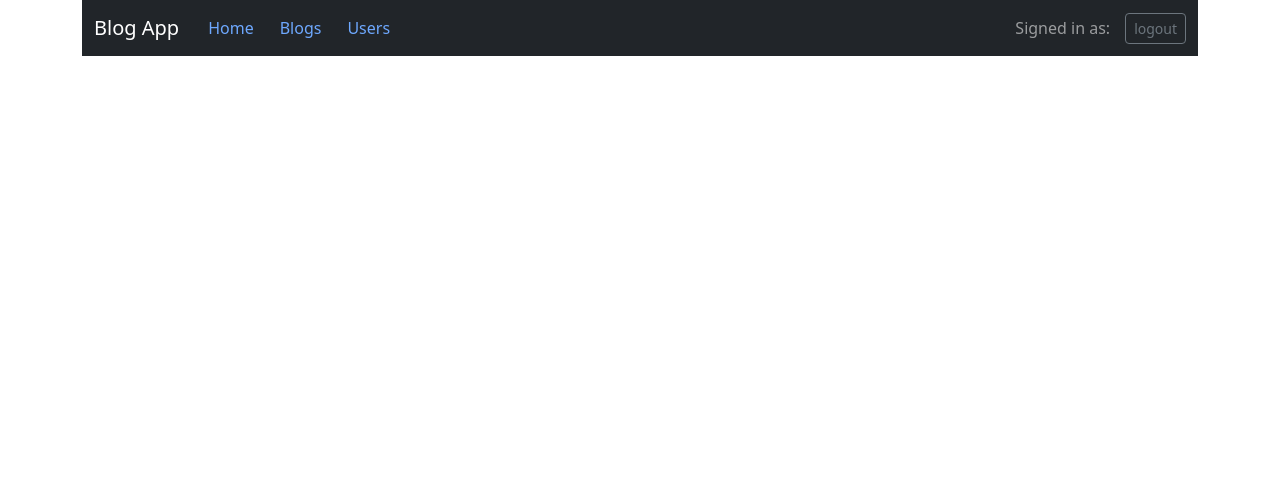
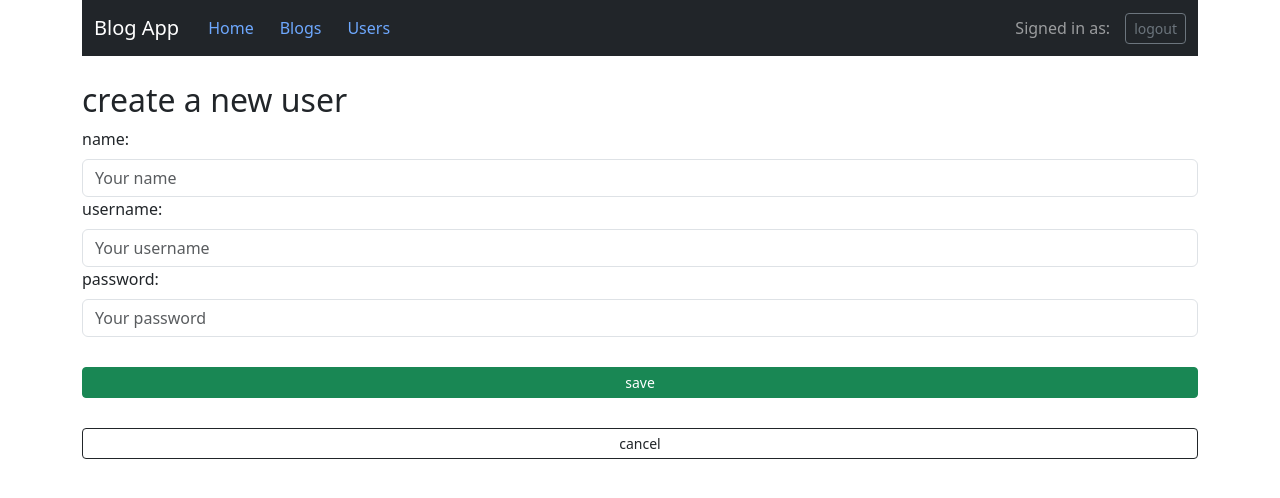
Before and after one commit to MalachyCode/Blog-App, a React (Create React App) app in the folder bloglist-frontend-redux/: page /create in a window 1280 px wide. Shown: the top 498 px of the page. Built offline with nearby package versions, Linux system fonts and the light colour scheme; no server answers.

Commit message:
Updating creating new users functionality

```diff
--- a/bloglist-frontend-redux/src/App.js
+++ b/bloglist-frontend-redux/src/App.js
@@ -21,6 +21,8 @@ import Users from './pages/Users';
 import Login from './pages/Login';
 import UserInfo from './pages/UserInfo';
 import BlogInfo from './pages/BlogInfo';
+// import CreateUser from './pages/CreateUser';
+import UserForm from './components/UserForm';
 import { Button, Container, Navbar, Nav } from 'react-bootstrap';
 
 const App = () => {
@@ -171,6 +173,7 @@ const App = () => {
           element={user ? <Users /> : <Navigate replace to='/login' />}
         />
         <Route path='/login' element={<Login />} />
+        <Route path='/create' element={<UserForm />} />
         <Route
           path='/'
           element={user ? <Home /> : <Navigate replace to='/login' />}
--- a/bloglist-frontend-redux/src/components/UserForm.js
+++ b/bloglist-frontend-redux/src/components/UserForm.js
@@ -1,22 +1,35 @@
 import { useSelector, useDispatch } from 'react-redux';
 import { setMessage } from '../reducers/notificationReducer';
+import { setUsers } from '../reducers/usersReducer';
+import userService from '../services/users';
 import { setUsername } from '../reducers/usernameReducer';
 import { setPassword } from '../reducers/passwordReducer';
 import { setName } from '../reducers/nameReducer';
-import { Button, Form } from 'react-bootstrap';
+import { Alert, Button, Form } from 'react-bootstrap';
+import { useNavigate } from 'react-router-dom';
 
-const UserForm = ({ createuser }) => {
+const UserForm = () => {
+  const navigate = useNavigate();
+
+  const message = useSelector((state) => state.notifications);
+  const user = useSelector((state) => state.user);
   const name = useSelector((state) => state.name);
+  const users = useSelector((state) => state.users);
   const username = useSelector((state) => state.usernames);
   const password = useSelector((state) => state.passwords);
   const dispatch = useDispatch();
 
   const addUser = (event) => {
     event.preventDefault();
-    createuser({
+    const userObject = {
       name: name,
       username: username,
       password: password,
+    };
+
+    userService.create(userObject).then((returnedUser) => {
+      dispatch(setUsers(users.concat(returnedUser)));
+      console.log(returnedUser);
     });
 
     dispatch(
@@ -24,15 +37,22 @@ const UserForm = ({ createuser }) => {
     );
     setTimeout(() => {
       dispatch(setMessage(null));
-    }, 5000);
+      navigate('/login');
+    }, 3000);
     dispatch(setName(''));
     dispatch(setUsername(''));
     dispatch(setPassword(''));
   };
 
+  const cancel = () => {
+    navigate('/users');
+  };
+
   return (
     <div>
       <h2>create a new user</h2>
+
+      {message && <Alert variant='success'>{message}</Alert>}
 
       <Form onSubmit={addUser}>
         <Form.Group>
@@ -71,6 +91,17 @@ const UserForm = ({ createuser }) => {
           </Button>
         </Form.Group>
       </Form>
+      {user && (
+        <Button
+          variant='outline-dark'
+          className='save-button'
+          size='sm'
+          type='submit'
+          onClick={cancel}
+        >
+          cancel
+        </Button>
+      )}
     </div>
   );
 };
--- a/bloglist-frontend-redux/src/pages/Login.js
+++ b/bloglist-frontend-redux/src/pages/Login.js
@@ -6,7 +6,7 @@ import { setUsername } from '../reducers/usernameReducer';
 import { setPassword } from '../reducers/passwordReducer';
 import { setUser } from '../reducers/userReducer';
 import { useSelector, useDispatch } from 'react-redux';
-import { useNavigate } from 'react-router-dom';
+import { Link, useNavigate } from 'react-router-dom';
 import { Alert, Button, Form } from 'react-bootstrap';
 
 const Login = () => {
@@ -40,6 +40,10 @@ const Login = () => {
         dispatch(setMessage(null));
       }, 5000);
     }
+  };
+
+  const padding = {
+    padding: 5,
   };
 
   return (
@@ -76,6 +80,14 @@ const Login = () => {
           </Button>
         </Form.Group>
       </Form>
+      <div>
+        Dont have an account?
+        {
+          <Link style={padding} to={'/create'}>
+            Create one
+          </Link>
+        }
+      </div>
     </div>
   );
 };
--- a/bloglist-frontend-redux/src/pages/UserInfo.js
+++ b/bloglist-frontend-redux/src/pages/UserInfo.js
@@ -11,6 +11,7 @@ const UserInfo = ({ user }) => {
 
       <div className='full-user'>
         <h2 className='user-name'>{user.name}</h2>
+        <h4 className='user-name'>username: {user.username}</h4>
         <h5>Blogs added by this user: </h5>
 
         <div>
--- a/bloglist-frontend-redux/src/pages/Users.js
+++ b/bloglist-frontend-redux/src/pages/Users.js
@@ -1,30 +1,37 @@
-import { useSelector, useDispatch } from 'react-redux';
-import { setUsers } from '../reducers/usersReducer';
+import { useSelector } from 'react-redux';
+// import { useSelector, useDispatch } from 'react-redux';
+// import { setUsers } from '../reducers/usersReducer';
 import User from '../components/User';
-import userService from '../services/users';
-import Togglling from '../components/Togglling';
-import UserForm from '../components/UserForm';
-import { Table } from 'react-bootstrap';
+// import userService from '../services/users';
+// import Togglling from '../components/Togglling';
+// import UserForm from '../components/UserForm';
+import { Button, Table } from 'react-bootstrap';
 import SuccessNotification from '../components/SuccessNotification';
+import { useNavigate } from 'react-router-dom';
 
 const Users = () => {
+  const navigate = useNavigate();
   const users = useSelector((state) => state.users);
   const message = useSelector((state) => state.notifications);
 
-  const dispatch = useDispatch();
+  // const dispatch = useDispatch();
 
-  const addUser = (userObject) => {
-    userService.create(userObject).then((returnedUser) => {
-      dispatch(setUsers(users.concat(returnedUser)));
-      console.log(returnedUser);
-    });
+  // const addUser = (userObject) => {
+  //   userService.create(userObject).then((returnedUser) => {
+  //     dispatch(setUsers(users.concat(returnedUser)));
+  //     console.log(returnedUser);
+  //   });
+  // };
+
+  // const userForm = () => (
+  //   <Togglling buttonLabel='new user'>
+  //     <UserForm createuser={addUser} />
+  //   </Togglling>
+  // );
+
+  const navigator = () => {
+    navigate('/create');
   };
-
-  const userForm = () => (
-    <Togglling buttonLabel='new user'>
-      <UserForm createuser={addUser} />
-    </Togglling>
-  );
 
   return (
     <div>
@@ -66,7 +73,18 @@ const Users = () => {
         </tbody>
       </Table>
 
-      <div className='new-userform'>{userForm()}</div>
+      {/* <div className='new-userform'>{userForm()}</div> */}
+      {
+        <Button
+          variant='outline-dark'
+          size='sm'
+          type='submit'
+          onClick={navigator}
+          className='show-button'
+        >
+          add user
+        </Button>
+      }
     </div>
   );
 };
```
Also changed, not shown: 1 other file (tests, documents, lock files or other folders).
